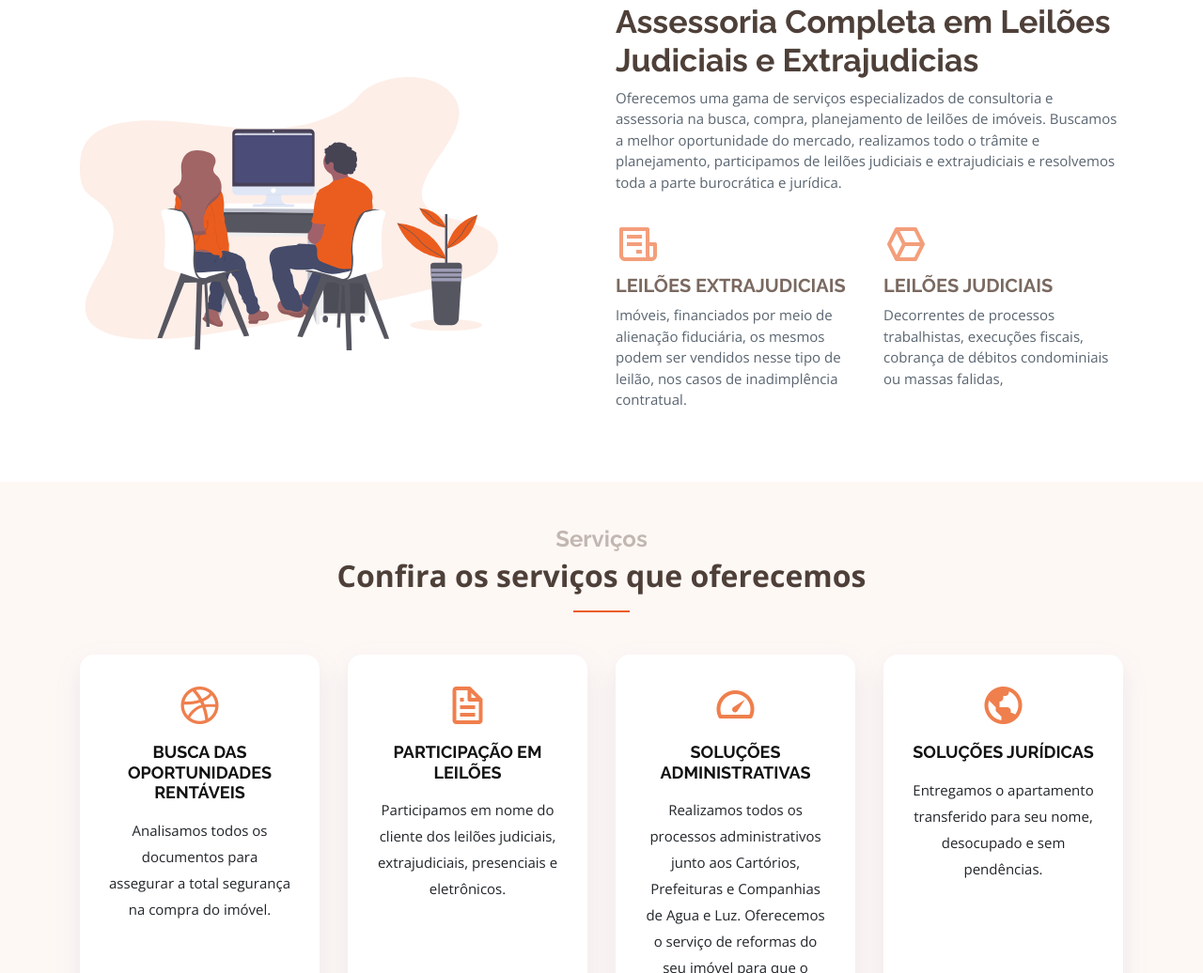
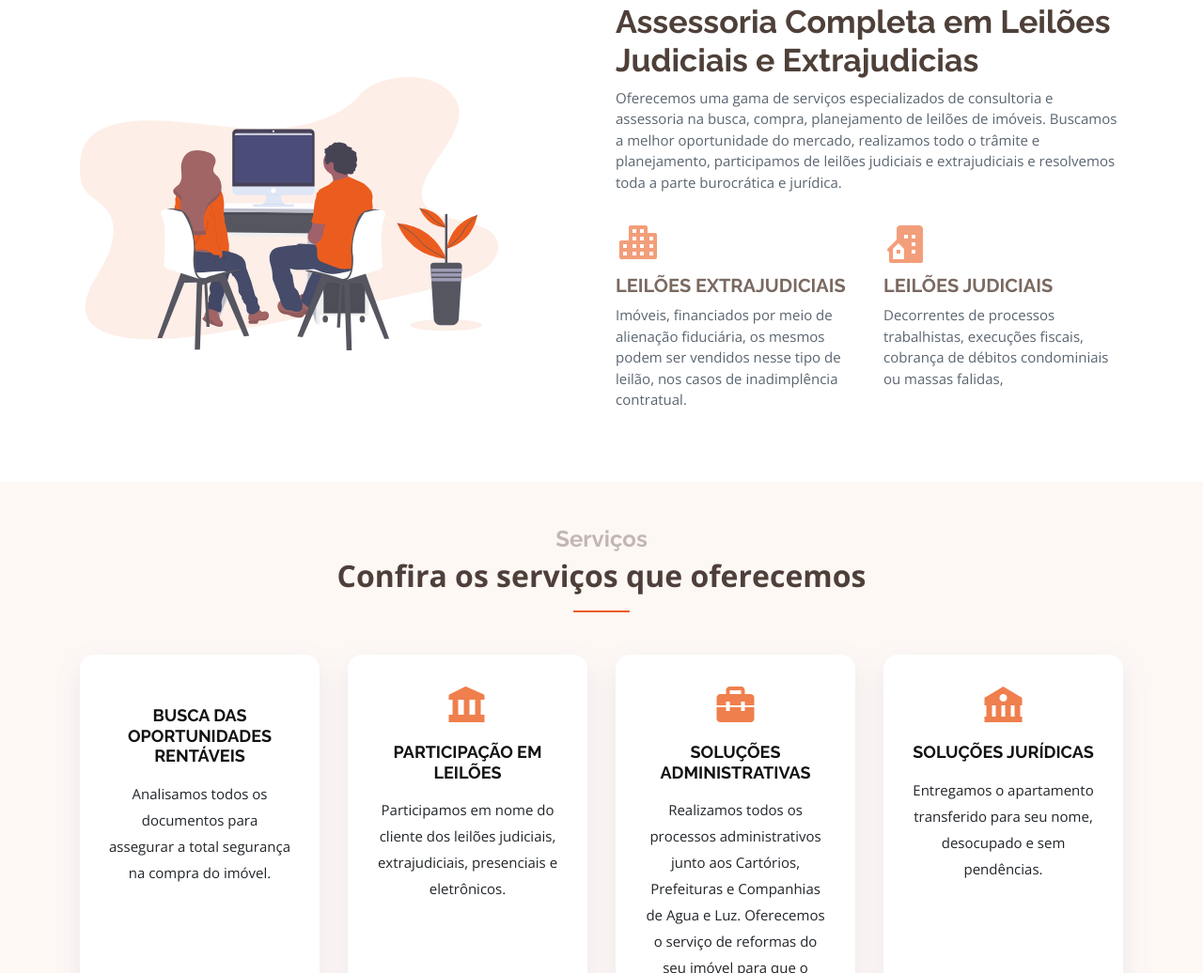
Before and after one commit to andrevft/infante_leiloes, a plain HTML site: page index.html in a window 1280 px wide. Shown: the part 689-1725 px from the top of the page at 94% size. Drawn offline with nearby package versions, Linux system fonts and the light colour scheme.

Commit message:
icons update

```diff
--- a/index.html
+++ b/index.html
@@ -100,13 +100,13 @@
             </p>
             <div class="row">
               <div class="col-md-6" data-aos="fade-up" data-aos-delay="100">
-                <i class="bx bx-receipt"></i>
+                <i class="bx bxs-city"></i>
                 <h4>LEILÕES EXTRAJUDICIAIS</h4>
                 <p>Imóveis, financiados por meio de alienação fiduciária, os mesmos podem ser vendidos nesse tipo de
                   leilão, nos casos de inadimplência contratual.</p>
               </div>
               <div class="col-md-6" data-aos="fade-up" data-aos-delay="200">
-                <i class="bx bx-cube-alt"></i>
+                <i class="bx bxs-building-house"></i>
                 <h4>LEILÕES JUDICIAIS</h4>
                 <p>Decorrentes de processos trabalhistas, execuções fiscais, cobrança de débitos condominiais ou massas
                   falidas,</p>
@@ -130,7 +130,7 @@
         <div class="row">
           <div class="col-md-6 col-lg-3 d-flex align-items-stretch" data-aos="zoom-in" data-aos-delay="100">
             <div class="icon-box">
-              <div class="icon"><i class="bx bxl-dribbble"></i></div>
+              <div class="icon"><i class="bx bx-search-alt-2git"></i></div>
               <h4 class="title"><a href="">BUSCA DAS OPORTUNIDADES RENTÁVEIS</a></h4>
               <p class="description">Analisamos todos os documentos para assegurar a total segurança na compra do
                 imóvel.</p>
@@ -139,7 +139,7 @@
 
           <div class="col-md-6 col-lg-3 d-flex align-items-stretch" data-aos="zoom-in" data-aos-delay="200">
             <div class="icon-box">
-              <div class="icon"><i class="bx bx-file"></i></div>
+              <div class="icon"><i class="bx bxs-landmark"></i></div>
               <h4 class="title"><a href="">PARTICIPAÇÃO EM LEILÕES</a></h4>
               <p class="description">Participamos em nome do cliente dos leilões judiciais, extrajudiciais, presenciais
                 e eletrônicos.</p>
@@ -148,7 +148,7 @@
 
           <div class="col-md-6 col-lg-3 d-flex align-items-stretch" data-aos="zoom-in" data-aos-delay="300">
             <div class="icon-box">
-              <div class="icon"><i class="bx bx-tachometer"></i></div>
+              <div class="icon"><i class="bx bxs-briefcase-alt-2"></i></div>
               <h4 class="title"><a href="">SOLUÇÕES ADMINISTRATIVAS</a></h4>
               <p class="description">Realizamos todos os processos administrativos junto aos Cartórios, Prefeituras e
                 Companhias de Agua e Luz. Oferecemos o serviço de reformas do seu imóvel para que o retorno seja ainda
@@ -158,7 +158,7 @@
 
           <div class="col-md-6 col-lg-3 d-flex align-items-stretch" data-aos="zoom-in" data-aos-delay="400">
             <div class="icon-box">
-              <div class="icon"><i class="bx bx-world"></i></div>
+              <div class="icon"><i class="bx bxs-bank"></i></div>
               <h4 class="title"><a href="">SOLUÇÕES JURÍDICAS</a></h4>
               <p class="description">Entregamos o apartamento transferido para seu nome, desocupado e sem pendências.
               </p>
```
